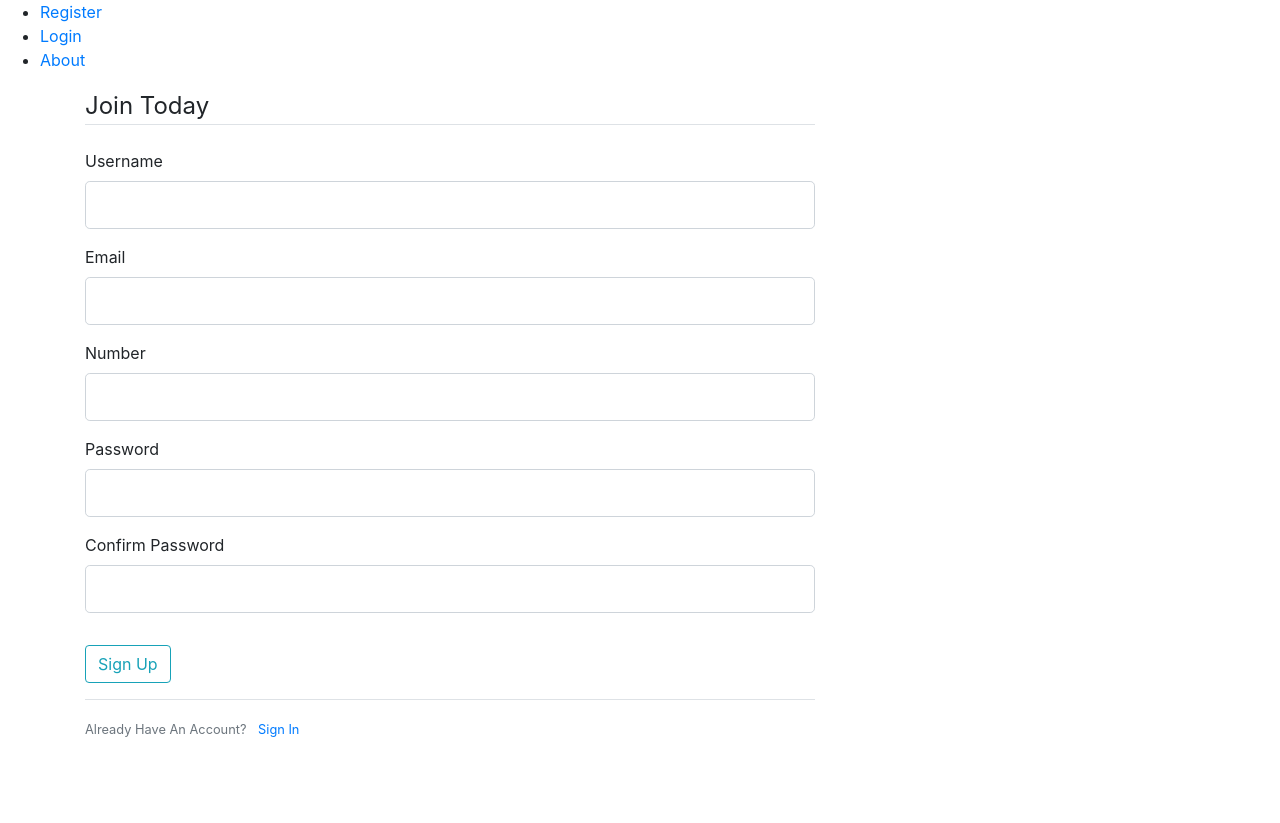
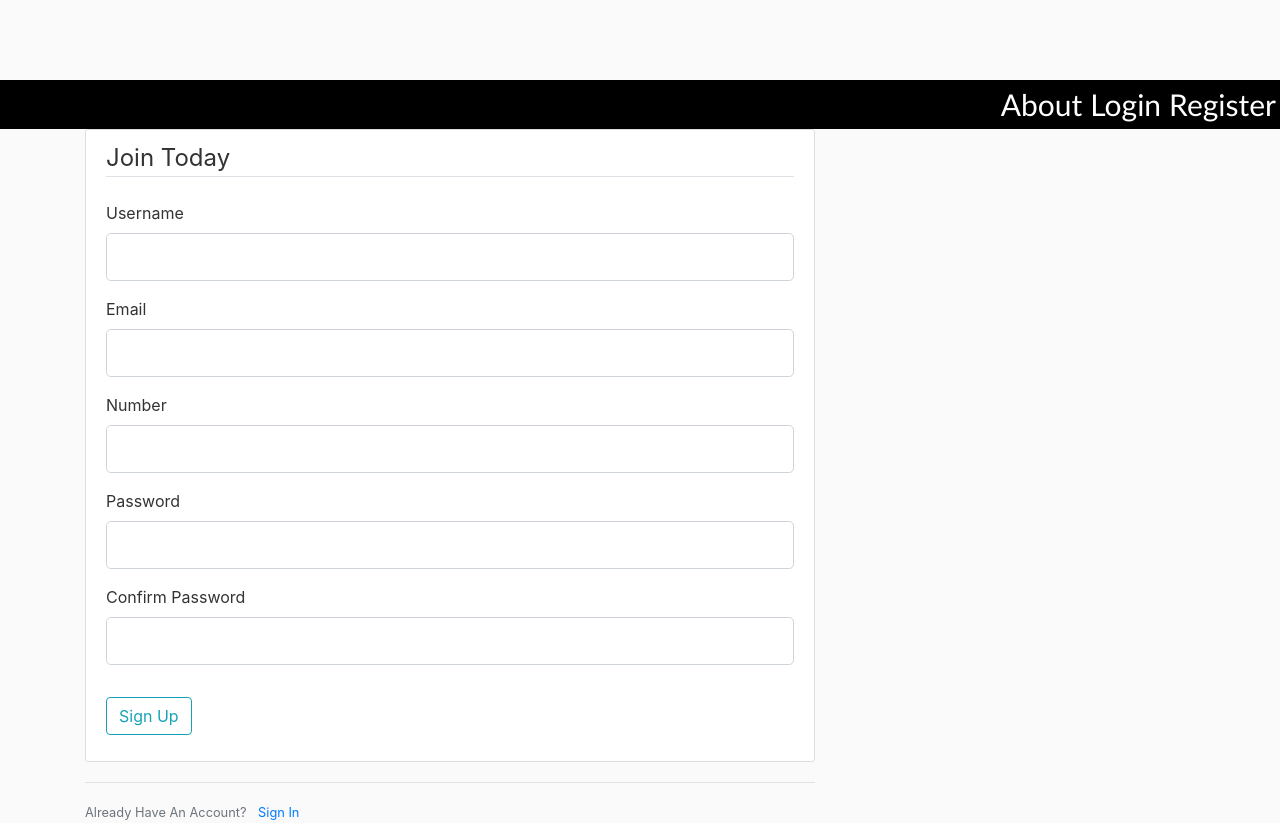
Before and after one commit to HrishilMaliwal/Stock-Market-Predictor, a Flask app: page /register in a window 1280 px wide. Before the commit the page ends 737 px from the top, so only its background shows below. Run offline with Flask 2, Linux system fonts and the light colour scheme; some libraries are stand-ins or nearby versions.

Commit message:
Structured packages
DB creation

```diff
--- a/Webpage/Main_code.py
+++ b/Webpage/maincode/routes.py
@@ -1,9 +1,7 @@
-from flask import Flask, render_template, url_for, flash, redirect
-
-from forms import RegistrationForm, LoginForm
-
-app = Flask(__name__)
-app.config['SECRET_KEY'] = 'fd8e38b405aae27553e91f36261756fe'
+from flask import render_template, url_for, flash, redirect
+from maincode import app
+from maincode.forms import RegistrationForm, LoginForm
+from maincode.models import User
 
 @app.route('/')
 @app.route('/home')
@@ -14,13 +12,17 @@ def home():
 def about():
    return render_template('about.html',title='About Us')
 
+@app.route('/paid_home')
+def paid_home():
+   return render_template('paid_home.html')
 
 @app.route("/register", methods=['GET', 'POST'])
 def register():
     form = RegistrationForm()
     if form.validate_on_submit():
         flash(f'Account created for {form.username.data}!', 'success')
-        return redirect(url_for('home'))
+
+        return redirect(url_for('paid_home'))
     return render_template('register.html', title='Register', form=form)
 
 
@@ -28,13 +30,9 @@ def register():
 def login():
     form = LoginForm()
     if form.validate_on_submit():
-        if form.email.data == 'admin@blog.com' and form.password.data == 'password':
+        if form.email.data == 'sharvilkotian99@paisamilega.com' and form.password.data == 'paisa':
             flash('You have been logged in!', 'success')
-            return redirect(url_for('home'))
+            return redirect(url_for('paid_home'))
         else:
             flash('Login Unsuccessful. Please check username and password', 'danger')
     return render_template('login.html', title='Login', form=form)
-
-
-if __name__ == '__main__':
-    app.run(debug=True)
--- /dev/null
+++ b/Webpage/maincode/static/main.css
@@ -0,0 +1,200 @@
+body {
+  background: #fafafa;
+  color: #333332;
+  margin-top: 5rem;
+}
+
+h1, h2, h3, h4, h5, h6 {
+  color: #444444;
+}
+
+.bg-steel {
+  background-color: blue;
+}
+
+.site-header .navbar-nav .nav-link {
+  color: red;
+}
+
+.site-header .navbar-nav .nav-link:hover {
+  color: blue;
+}
+
+.site-header .navbar-nav .nav-link.active {
+  font-weight: 50;
+}
+
+.content-section {
+  background: #ffffff;
+  padding: 10px 20px;
+  border: 1px solid #dddddd;
+  border-radius: 3px;
+  margin-bottom: 20px;
+}
+
+.article-title {
+  color: #444444;
+}
+
+a.article-title:hover {
+  color: #428bca;
+  text-decoration: none;
+}
+
+.article-content {
+  white-space: pre-line;
+}
+
+.article-img {
+  height: 65px;
+  width: 65px;
+  margin-right: 16px;
+}
+
+.article-metadata {
+  padding-bottom: 1px;
+  margin-bottom: 4px;
+  border-bottom: 1px solid #e3e3e3
+}
+
+.article-metadata a:hover {
+  color: #333;
+  text-decoration: none;
+}
+
+.article-svg {
+  width: 25px;
+  height: 25px;
+  vertical-align: middle;
+}
+
+.account-img {
+  height: 125px;
+  width: 125px;
+  margin-right: 20px;
+  margin-bottom: 16px;
+}
+
+.account-heading {
+  font-size: 2.5rem;
+}
+
+ul {
+    list-style-type: none;
+    margin: 0;
+    padding: 0;
+}
+#nav{
+        list-style-type: none;
+        margin: 0;
+        padding: 0;
+        overflow:auto;
+        background-color:black;
+        font-size: 30px;
+        display: block;
+    }
+
+li a {
+        float: right;
+        color: white;
+        font-weight: 50;
+        font-family:'Trebuchet MS', 'Lucida Sans Unicode', 'Lucida Grande', 'Lucida Sans', Arial, sans-serif;
+
+        text-align: center;
+        padding: 2px 4px;
+        text-decoration: none;
+    }
+
+li a:hover {
+        background-color: white ;
+        font-size: 40px;
+        color: white;
+        font-weight: 420;
+    }
+
+
+
+    /* #name{
+			position: relative;
+			top: 5vh;
+			left: 4vw;
+			color: white;
+			font-size: 5vh;
+			font-family: "Trebuchet MS",sans-serif;
+			font-weight: 100;
+			text-align: center;
+		}
+		#logo{
+			position: absolute;
+			top: 0vh;
+			left: 1vw;
+			width: 10%;
+			height: 30%;
+		}
+		.header{
+			position: relative;
+			top: 0vh;
+			left: 0vw;
+			right: 0vw;
+			margin-top: 0vh;
+			margin-left: 0vw;
+			margin-right: 0vw;
+			margin-bottom: 0vh;
+			width: 100vw;
+			height: 20vh;
+			background-color: rgb(56, 64, 109);
+		}
+	.footer{
+			position: relative;
+			top: 0vh;
+			left: 0vw;
+			right: 0vw;
+			width: 100vw;
+			height: 10vh;
+			color: white;
+			background-color: orange;
+		}
+		#footing{
+			position: absolute;
+			top: 2vh;
+			left: 47vw;
+			text-align: center;
+			font-size: 1vw;
+			font-family: monospace;
+		}
+
+		.section1{
+			position: relative;
+			top: 0vh;
+			right: 0vw;
+			left: 0vw;
+			width: 100vw;
+			height: 140vh;
+			margin-top: 0vh;
+			margin-left: 0vw;
+			margin-right: 0vw;
+			margin-bottom: 0vh;
+			padding-top: 5vh;
+		}
+		#heading1{
+			position: relative;
+			top: 5vh;
+			width: 100vw;
+			height: 7vh;
+			color: red;
+			background-color: white;
+			font-size: 4vh;
+			font-family: "playfair",monospace;
+			font-style: italic;
+			font-weight:100;
+			word-spacing: 2vw;
+			letter-spacing: 1vw;
+			text-align: center;
+		}
+		.body1{
+			overflow-x: hidden;
+			margin-top: 0vh;
+			margin-left: 0vw;
+			margin-right: 0vw;
+			margin-bottom: 0vh;
+		}	 */
--- /dev/null
+++ b/Webpage/maincode/templates/about.html
@@ -0,0 +1,4 @@
+{% extends "layout.html" %}
+{% block content %}
+    <h1>About us</h1>
+{% endblock content %}
--- /dev/null
+++ b/Webpage/maincode/templates/home.html
@@ -0,0 +1,5 @@
+{% extends "layout.html" %}
+{% block content %}
+    <h1>Home page</h1>
+    <p>Search bar</p>
+{% endblock content %}
--- a/Webpage/templates/layout.html
+++ b/Webpage/maincode/templates/layout.html
@@ -19,9 +19,11 @@
 <body>
     <header class="site-header">
       <ul id="nav">
-        <li><a href="Register">Register</a></li>
-        <li><a href="Login">Login</a></li>
-        <li><a href="about">About</a></li>
+
+        <li><a href="{{ url_for('register') }}">Register</a></li>
+        <li><a href="{{ url_for('login') }}">Login</a></li>
+        <li><a href="{{ url_for('about') }}">About</a></li>
+        <!-- <li><a href="{{ url_for('home') }}">Home</a></li> -->
       </ul>
     </header>
     <main role="main" class="container">
--- /dev/null
+++ b/Webpage/maincode/templates/paid_home.html
@@ -0,0 +1,5 @@
+{% extends "layout.html" %}
+{% block content %}
+    <h1>Rich man's Home page</h1>
+    <p>Rich man's Search bar</p>
+{% endblock content %}
--- /dev/null
+++ b/Webpage/run.py
@@ -0,0 +1,4 @@
+from maincode import app
+
+if __name__ == '__main__':
+    app.run(debug=True)
```
Also changed, not shown: Webpage/maincode/__init__.py (added, +10 -0 lines), Webpage/maincode/models.py (added, +13 -0 lines), Webpage/maincode/templates/login.html (renamed from Webpage/templates/register.html, +16 -85 lines), Webpage/maincode/templates/register.html (added, +237 -0 lines), Webpage/maincode/forms.py (renamed from Webpage/forms.py).
